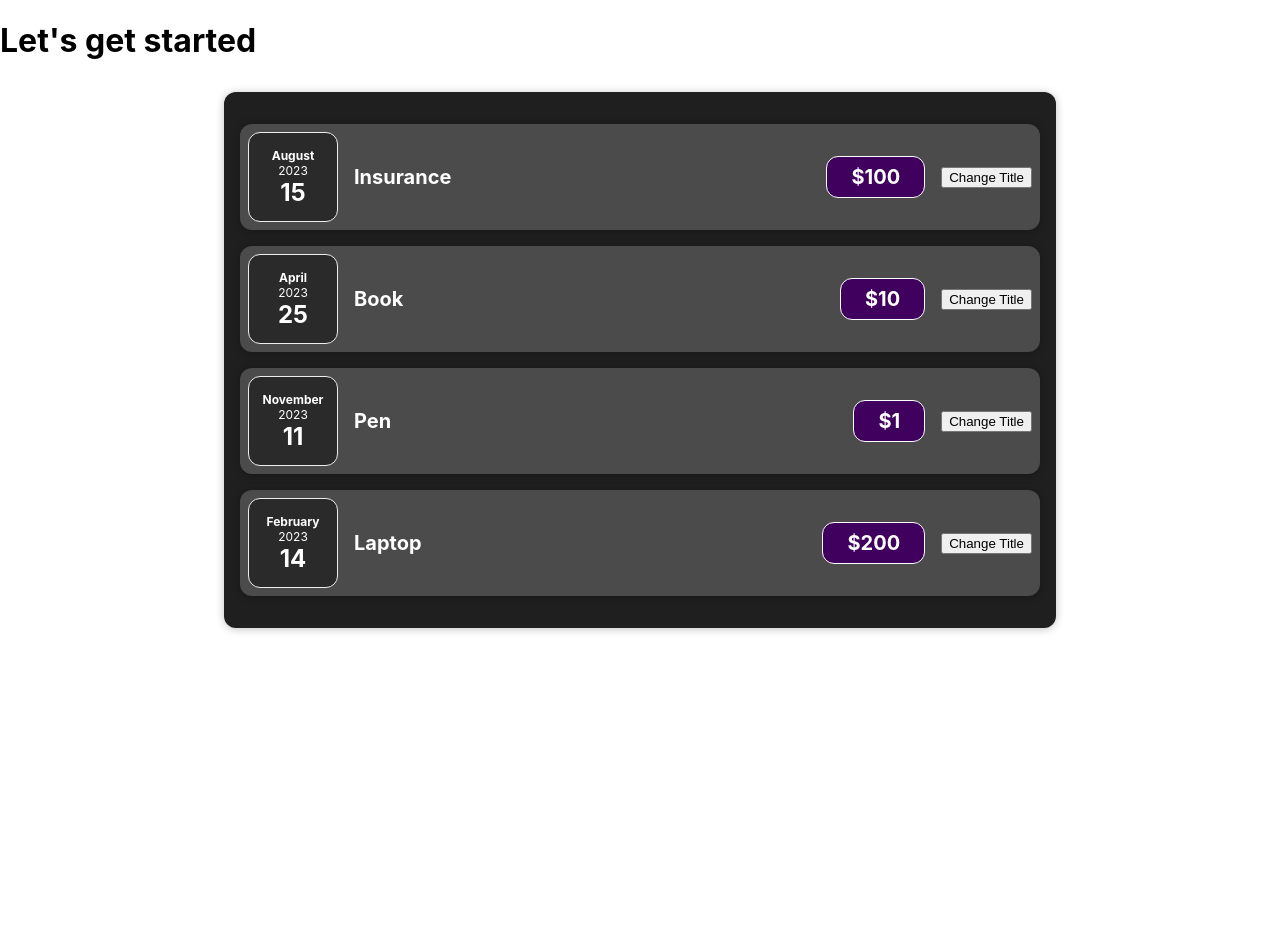
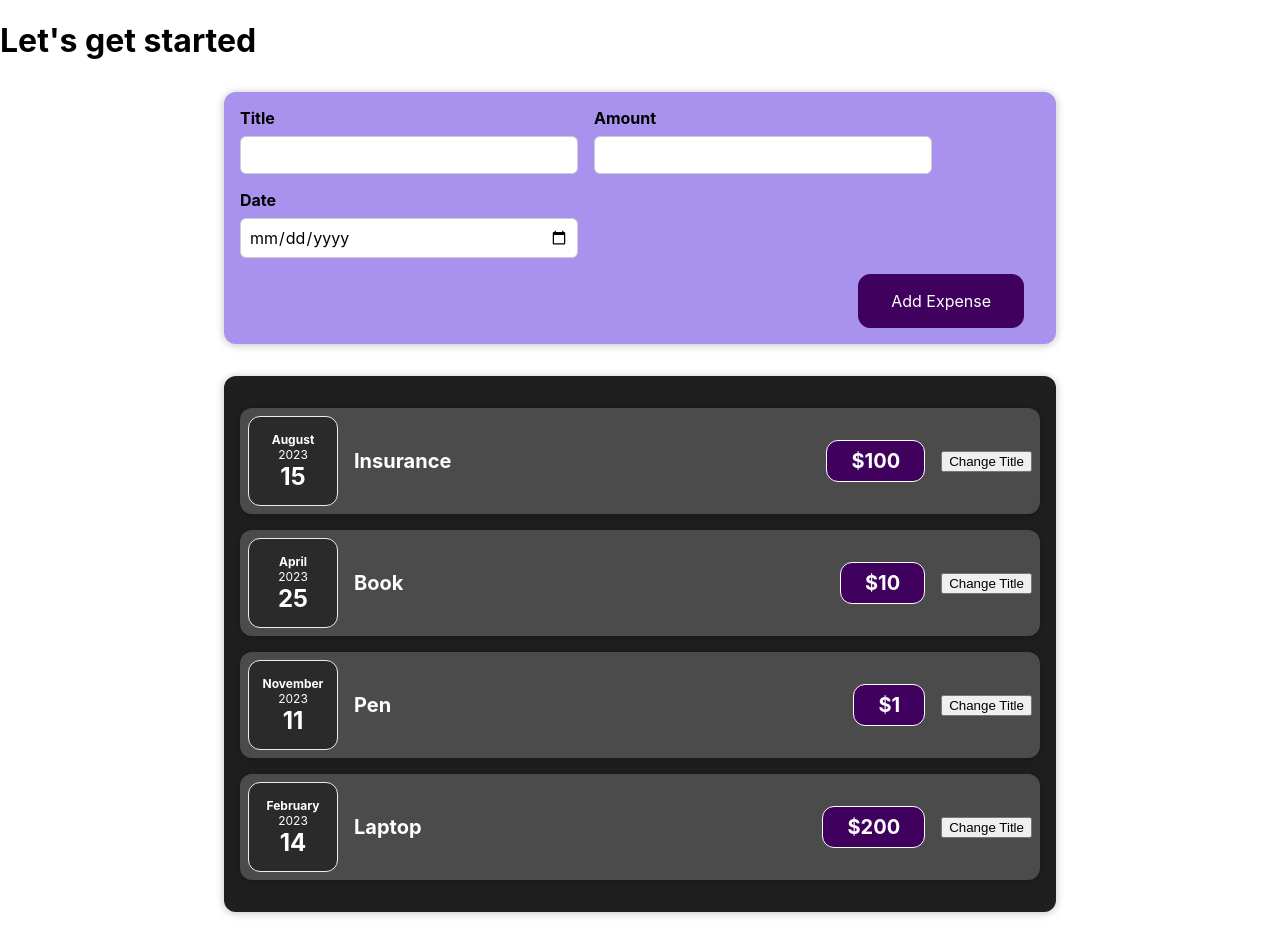
Before and after one commit to mdsabamoin/React, a React (Create React App) app: page / in a window 1280 px wide. Before the commit the page ends 800 px from the top, so only its background shows below. Built offline with nearby package versions, Linux system fonts and the light colour scheme.

Commit message:
form is visible now

```diff
--- a/src/App.js
+++ b/src/App.js
@@ -1,5 +1,6 @@
 // import ExpenseItem from "./component/ExpenseItem";
 import Expenses from "./component/Expenses";
+import NewExpense from "./component/NewExpense/NewExpense";
 
 function App() {
   const expenses = [
@@ -11,6 +12,7 @@ function App() {
   return (
     <div>
       <h1>Let's get started</h1>
+      <NewExpense/>
        <Expenses expenses={expenses}></Expenses>
     </div>
   );
```
